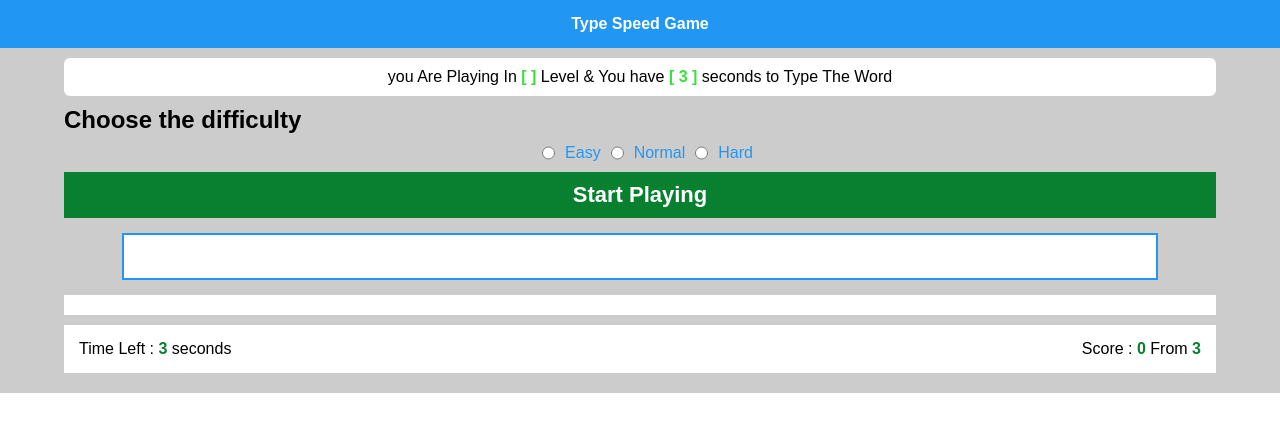
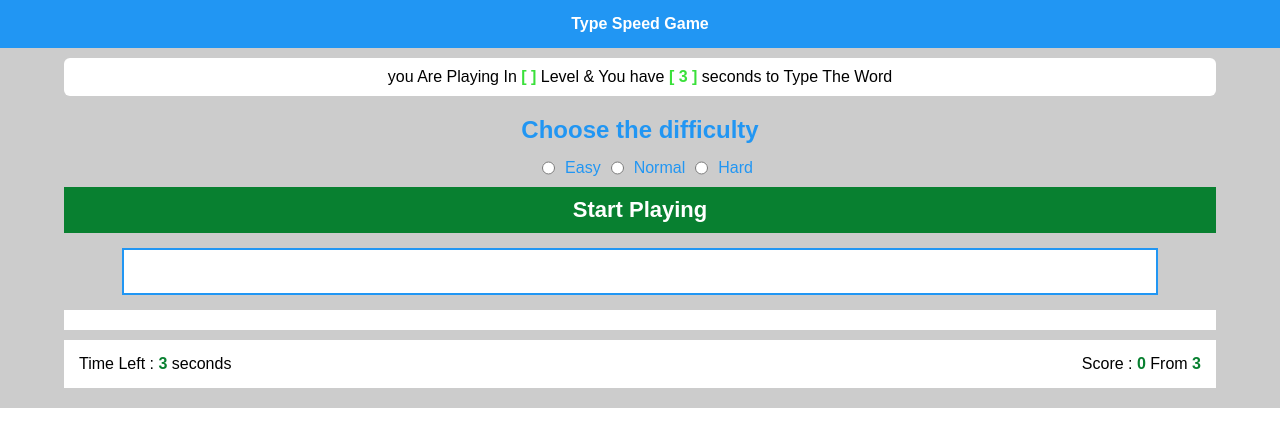
Before and after one commit to maahjoub/Type-Speed-Game, a plain HTML site: page index.html in a window 1280 px wide. Drawn offline with Linux system fonts and the light colour scheme.

Commit message:
fix bugs

```diff
--- a/style.css
+++ b/style.css
@@ -120,7 +120,11 @@ body {
 .options input {
     margin: 0 px 10px;
 }
-.Choose {}
+.Choose {
+    color: var(--main-color);
+    text-align: center;
+    padding: 10px 0px 5px;
+}
 @media (max-width:767px) {
     .message {
         font-size: 16px;
@@ -129,9 +133,8 @@ body {
     }
     .Choose {
         font-size: 20px;
-        text-align: center;
-        padding: 10px 0px 5px;
-        color: var(--main-color)
+
+
     }
     .finish .good  {
         font-size: 25px;
```
